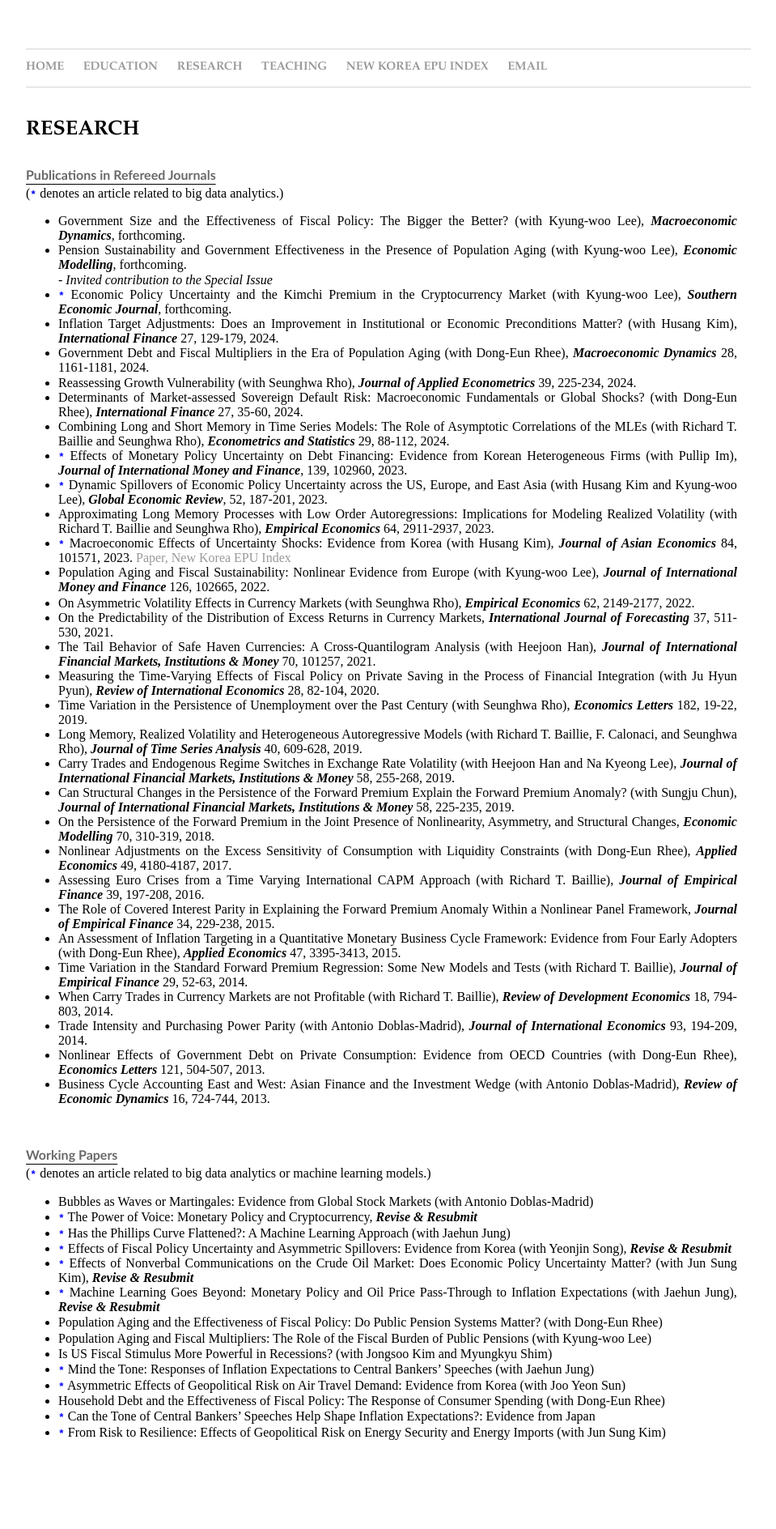
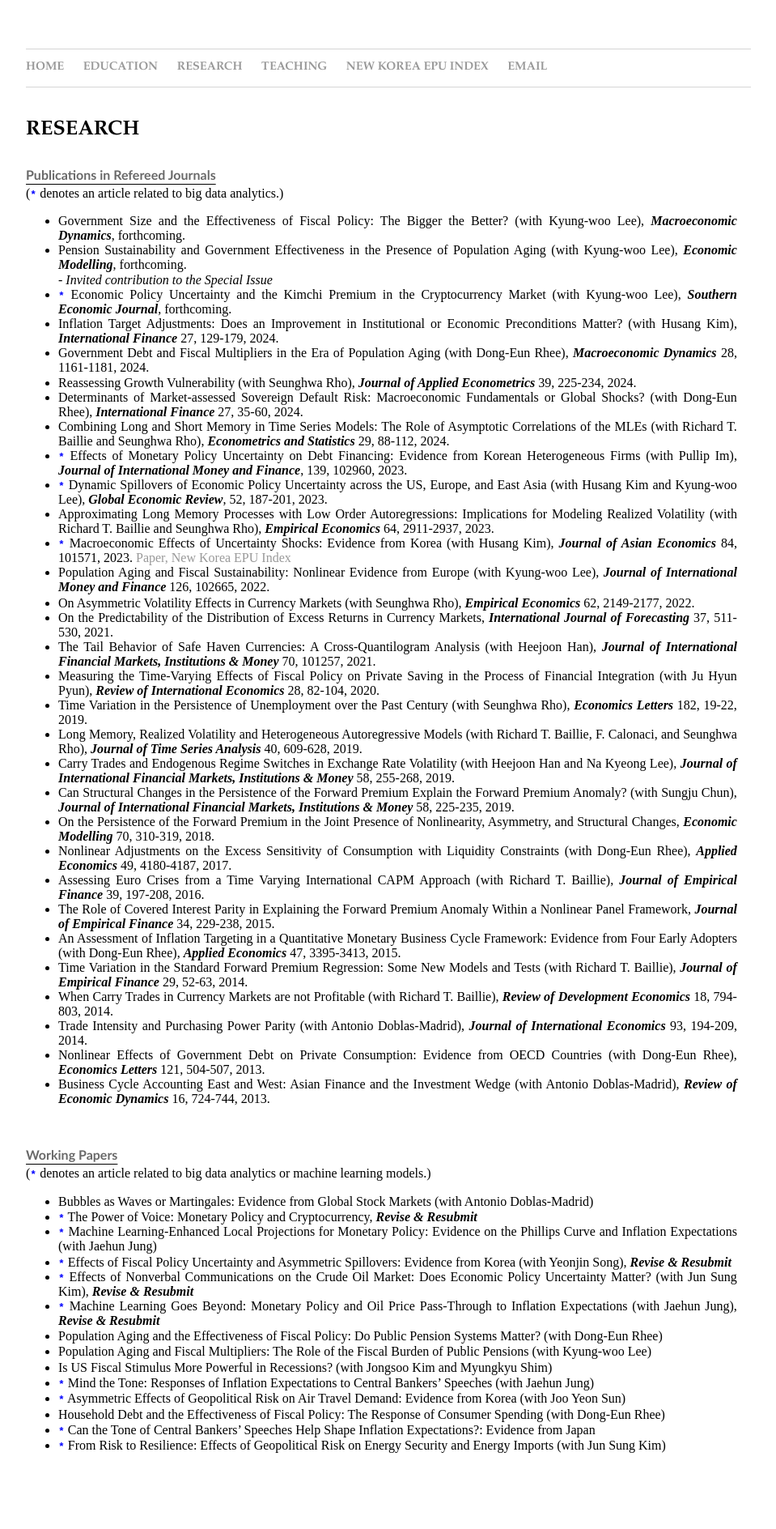
Before and after one commit to dooyeoncho/dooyeoncho.github.io, a Jekyll site: the page built from pages/research.html, in a window 1280 px wide. Shown: the whole page at 81% size, without its empty margins (160-1119 px from the left). Built offline with Jekyll 4.4.1, drawn with Linux system fonts in a browser that asks for light colours.

Commit message:
Update research.html

```diff
--- a/pages/research.html
+++ b/pages/research.html
@@ -64,7 +64,7 @@
 	<ul>
 		<span><li>Bubbles as Waves or Martingales: Evidence from Global Stock Markets (with Antonio Doblas-Madrid)</li></span>
 		<span><li><code style="color : blue"><b>*</b></code> The Power of Voice: Monetary Policy and Cryptocurrency, <em property="italic"><b>Revise & Resubmit</b></em></li></span>
-		<span><li><code style="color : blue"><b>*</b></code> Has the Phillips Curve Flattened?: A Machine Learning Approach (with Jaehun Jung)</li></span>
+		<span><li><code style="color : blue"><b>*</b></code> Machine Learning-Enhanced Local Projections for Monetary Policy: Evidence on the Phillips Curve and Inflation Expectations (with Jaehun Jung)</li></span>
 		<span><li><code style="color : blue"><b>*</b></code> Effects of Fiscal Policy Uncertainty and Asymmetric Spillovers: Evidence from Korea (with Yeonjin Song), <em property="italic"><b>Revise & Resubmit</b></em></li></span>
 		<span><li><code style="color : blue"><b>*</b></code> Effects of Nonverbal Communications on the Crude Oil Market: Does Economic Policy Uncertainty Matter? (with Jun Sung Kim), <em property="italic"><b>Revise & Resubmit</b></em></li></span>
 		<span><li><code style="color : blue"><b>*</b></code> Machine Learning Goes Beyond: Monetary Policy and Oil Price Pass-Through to Inflation Expectations (with Jaehun Jung), <em property="italic"><b>Revise & Resubmit</b></em></li></span>
```
